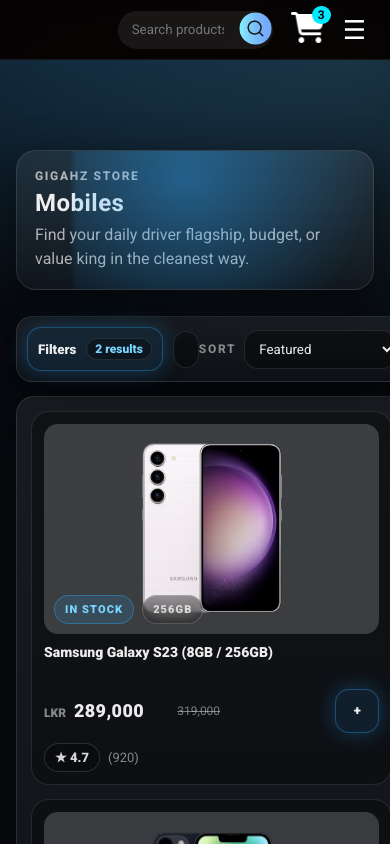
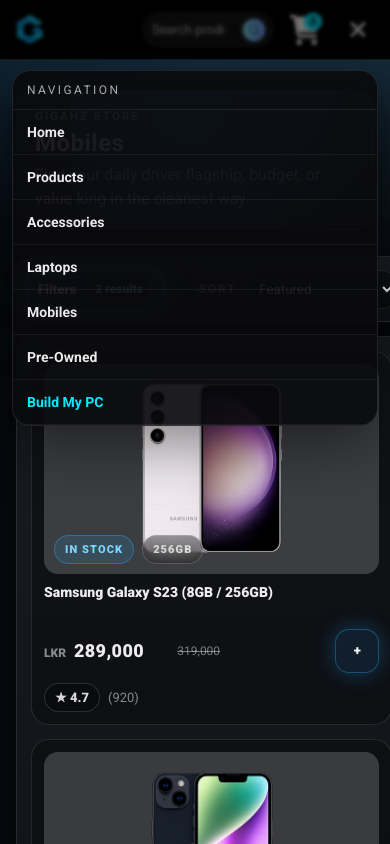
Before and after one commit to DilshanNarankotuwa/gigahz-demo, a React (Vite) app: page /mobiles in a window 390 px wide. Both pictures are taken after a click on the button "Open menu". Shown: the top 844 px of the page. Built offline with nearby package versions, Linux system fonts and the light colour scheme.

Commit message:
make header responsive

```diff
--- a/src/components/Header.jsx
+++ b/src/components/Header.jsx
@@ -1,29 +1,57 @@
-import React from "react";
+import React, { useEffect, useState } from "react";
 import styles from "./Header.module.css";
-import { Link } from 'react-router'
+import { Link } from "react-router";
 
 export default function Header() {
+  const [open, setOpen] = useState(false);
+
+  // Close on ESC + lock body scroll
+  useEffect(() => {
+    const onKeyDown = (e) => {
+      if (e.key === "Escape") setOpen(false);
+    };
+    window.addEventListener("keydown", onKeyDown);
+
+    // lock scroll when menu open
+    const prevOverflow = document.body.style.overflow;
+    if (open) document.body.style.overflow = "hidden";
+    else document.body.style.overflow = prevOverflow || "";
+
+    return () => {
+      window.removeEventListener("keydown", onKeyDown);
+      document.body.style.overflow = prevOverflow || "";
+    };
+  }, [open]);
+
+  const closeMenu = () => setOpen(false);
+
   return (
     <header className={styles.ghHeader}>
       <nav className={styles.ghNav} aria-label="Primary Navigation">
         {/* LEFT */}
         <div className={styles.ghLeft}>
-          <Link to="/" className={styles.ghBrand} aria-label="Go to GigaHz home">
+          <Link
+            to="/"
+            className={styles.ghBrand}
+            aria-label="Go to GigaHz home"
+            onClick={closeMenu}
+          >
             <img src="/logo.png" className={styles.ghLogo} alt="GigaHz" />
+            <img
+              src="/logo.png"
+              className={styles.ghLogoMobile}
+              alt="GigaHz"
+            />
           </Link>
         </div>
 
         {/* CENTER (DESKTOP MENU) */}
         <ul className={styles.ghMenu}>
           <li>
-            <a href="#">
-              Products
-            </a>
+            <a href="#">Products</a>
           </li>
           <li>
-            <a href="#">
-              Accessories
-            </a>
+            <a href="#">Accessories</a>
           </li>
           <li>
             <Link to="/laptops">Laptops</Link>
@@ -44,21 +72,92 @@ export default function Header() {
           <div className={styles.ghSearch}>
             <input type="text" placeholder="Search products…" />
             <button aria-label="Search">
-              <img className={styles.searchicon}src="/icons/header/search.png" alt=""/>
+              <img
+                className={styles.searchicon}
+                src="/icons/header/search.png"
+                alt=""
+              />
             </button>
           </div>
 
-          <Link to="/checkout" className={styles.ghCart} aria-label="Cart">
+          <Link
+            to="/checkout"
+            className={styles.ghCart}
+            aria-label="Cart"
+            onClick={closeMenu}
+          >
             <img src="/icons/header/cart-icon.png" alt="" />
             <span className={styles.cartBadge}>3</span>
           </Link>
 
           {/* HAMBURGER */}
-          <button className={styles.ghHamburger} aria-label="Open menu">
-            ☰
+          <button
+            className={styles.ghHamburger}
+            aria-label={open ? "Close menu" : "Open menu"}
+            aria-expanded={open}
+            aria-controls="gh-mobile-menu"
+            onClick={() => setOpen((v) => !v)}
+          >
+            {open ? "✕" : "☰"}
           </button>
         </div>
       </nav>
+
+      {/* ✅ Mobile overlay */}
+      <div
+        className={`${styles.mobileOverlay} ${open ? styles.show : ""}`}
+        onClick={closeMenu}
+        aria-hidden={!open}
+      />
+
+      {/* ✅ Mobile menu panel */}
+      <div
+        id="gh-mobile-menu"
+        className={`${styles.mobileMenu} ${open ? styles.open : ""}`}
+        role="dialog"
+        aria-modal="true"
+        aria-label="Mobile Navigation"
+      >
+        <div className={styles.mobileMenuInner}>
+          <div className={styles.mobileTitle}>Navigation</div>
+
+          <Link to="/" onClick={closeMenu} className={styles.mobileLink}>
+            Home
+          </Link>
+
+          <a href="#" onClick={closeMenu} className={styles.mobileLink}>
+            Products
+          </a>
+
+          <a href="#" onClick={closeMenu} className={styles.mobileLink}>
+            Accessories
+          </a>
+
+          <Link to="/laptops" onClick={closeMenu} className={styles.mobileLink}>
+            Laptops
+          </Link>
+
+          <Link to="/mobiles" onClick={closeMenu} className={styles.mobileLink}>
+            Mobiles
+          </Link>
+
+          <Link
+            to="/preowned"
+            onClick={closeMenu}
+            className={styles.mobileLink}
+          >
+            Pre-Owned
+          </Link>
+
+          <Link
+            to="/buildmypc"
+            onClick={closeMenu}
+            className={`${styles.mobileLink} ${styles.mobileBuild}`}
+          >
+            Build My PC
+          </Link>
+        </div>
+      </div>
     </header>
   );
 }
--- a/src/components/Header.module.css
+++ b/src/components/Header.module.css
@@ -1,5 +1,3 @@
-
-
 /* HEADER */
 .ghHeader {
   position: fixed;
@@ -21,12 +19,14 @@
   display: flex;
   align-items: center;
   justify-content: space-between;
+  gap: 14px;
 }
 
 /* BRAND */
 .ghBrand {
   display: flex;
   align-items: center;
+  min-width: 44px; /* tap area */
 }
 
 .ghLogo {
@@ -36,7 +36,7 @@
     drop-shadow(0 0 12px rgba(0, 180, 255, 0.4));
 }
 .ghLogo:hover {
- filter:
+  filter:
     drop-shadow(0 0 10px rgba(0, 200, 255, 0.9))
     drop-shadow(0 0 20px rgba(0, 200, 255, 0.7));
 }
@@ -60,6 +60,7 @@
   font-size: 15px;
   position: relative;
   padding: 8px 0;
+  white-space: nowrap;
 }
 
 .ghMenu a::after {
@@ -77,11 +78,6 @@
   width: 100%;
 }
 
-.caret {
-  font-size: 11px;
-  opacity: 0.7;
-}
-
 /* HIGHLIGHT */
 .build a {
   color: #00eaff;
@@ -91,15 +87,17 @@
 .ghRight {
   display: flex;
   align-items: center;
-  gap: 18px;
+  gap: 14px;
 }
 
 /* SEARCH */
 .ghSearch {
   display: flex;
+  align-items: center;
   background: rgba(255, 255, 255, 0.08);
   border-radius: 999px;
   overflow: hidden;
+  height: 40px;
 }
 
 .ghSearch input {
@@ -107,38 +105,52 @@
   border: none;
   outline: none;
   color: white;
-  padding: 8px 14px;
+  padding: 0 12px;
   width: 180px;
+  font-size: 14px;
+}
+
+.ghSearch input::placeholder {
+  color: rgba(255, 255, 255, 0.6);
 }
 
 .ghSearch button {
   border: none;
   background: transparent;
   cursor: pointer;
+  width: 44px;
+  height: 40px;
+  display: grid;
+  place-items: center;
 }
 
-.searchicon{
-  width:35px;
-
+.searchicon {
+  width: 28px;
+  height: 28px;
 }
 
 /* CART */
 .ghCart {
   position: relative;
+  display: grid;
+  place-items: center;
+  width: 44px;
+  height: 44px;
 }
 
 .ghCart img {
-  width: 34px;
+  width: 32px;
+  height: 32px;
 }
 
 .cartBadge {
   position: absolute;
-  top: -6px;
-  right: -6px;
+  top: 4px;
+  right: 4px;
   background: #00eaff;
   color: black;
-  font-size: 12px;
-  font-weight: 700;
+  font-size: 11px;
+  font-weight: 800;
   padding: 2px 6px;
   border-radius: 999px;
 }
@@ -151,35 +163,166 @@
   color: white;
   font-size: 26px;
   cursor: pointer;
+  width: 44px;
+  height: 44px;
+  display: grid;
+  place-items: center;
 }
 
-/* RESPONSIVE */
+/* ---------- MOBILE MENU (Hamburger) ---------- */
+.mobileOverlay {
+  position: fixed;
+  inset: 0;
+  background: rgba(0, 0, 0, 0.55);
+  backdrop-filter: blur(2px);
+  opacity: 0;
+  pointer-events: none;
+  transition: opacity 0.22s ease;
+  z-index: 999; /* below header (1000) but above page */
+}
+
+.mobileOverlay.show {
+  opacity: 1;
+  pointer-events: auto;
+}
+
+.mobileMenu {
+  position: fixed;
+  top: 60px; /* matches mobile header height */
+  left: 0;
+  right: 0;
+  transform: translateY(-12px);
+  opacity: 0;
+  pointer-events: none;
+  transition: transform 0.22s ease, opacity 0.22s ease;
+  z-index: 1001; /* above header */
+}
+
+.mobileMenu.open {
+  transform: translateY(0);
+  opacity: 1;
+  pointer-events: auto;
+}
+
+.mobileMenuInner {
+  margin: 10px 12px;
+  border-radius: 18px;
+  background: rgba(10, 10, 14, 0.92);
+  border: 1px solid rgba(255, 255, 255, 0.1);
+  box-shadow: 0 20px 60px rgba(0, 0, 0, 0.45);
+  overflow: hidden;
+}
+
+.mobileTitle {
+  padding: 12px 14px;
+  font-size: 12px;
+  letter-spacing: 0.2em;
+  text-transform: uppercase;
+  color: rgba(255, 255, 255, 0.65);
+  border-bottom: 1px solid rgba(255, 255, 255, 0.08);
+}
+
+.mobileLink {
+  display: flex;
+  align-items: center;
+  padding: 14px 14px;
+  text-decoration: none;
+  color: #eaeaea;
+  font-weight: 650;
+  font-size: 14px;
+  border-bottom: 1px solid rgba(255, 255, 255, 0.06);
+}
+
+.mobileLink:hover {
+  background: rgba(255, 255, 255, 0.06);
+}
+
+.mobileBuild {
+  color: #00eaff;
+}
+
+/* Desktop: hide mobile panel/overlay */
+@media (min-width: 901px) {
+  .mobileMenu,
+  .mobileOverlay {
+    display: none;
+  }
+}
+
+
+/* ✅ RESPONSIVE */
 @media (max-width: 900px) {
-  :global(body) {
-    padding-top: 60px;
+  .ghHeader {
+    height: 60px;
   }
 
-  .ghHeader {
-    height: 60px;
+  .ghNav {
+    padding: 0 14px;
+    gap: 10px;
   }
 
   .ghMenu {
     display: none;
   }
 
+  /* show hamburger */
   .ghHamburger {
-    display: block;
+    display: grid;
   }
 
+  /* logo swap */
   .ghLogo {
     display: none;
   }
 
   .ghLogoMobile {
     display: block;
+
+  }
+
+  /* make search compact */
+  .ghSearch {
+    height: 36px;
   }
 
   .ghSearch input {
     width: 120px;
+    padding: 0 10px;
+    font-size: 13px;
+  }
+
+  .ghSearch button {
+    width: 40px;
+    height: 36px;
+  }
+
+  .searchicon {
+    width: 24px;
+    height: 24px;
+  }
+
+  .ghCart {
+    width: 42px;
+    height: 42px;
+  }
+
+  .ghCart img {
+    width: 30px;
+    height: 30px;
   }
 }
+
+/* ✅ extra small phones */
+@media (max-width: 420px) {
+  .ghNav {
+    padding: 0 10px;
+  }
+
+  .ghSearch input {
+    width: 92px; /* prevents header overflow */
+  }
+
+  .ghRight {
+    gap: 10px;
+  }
+}
```
